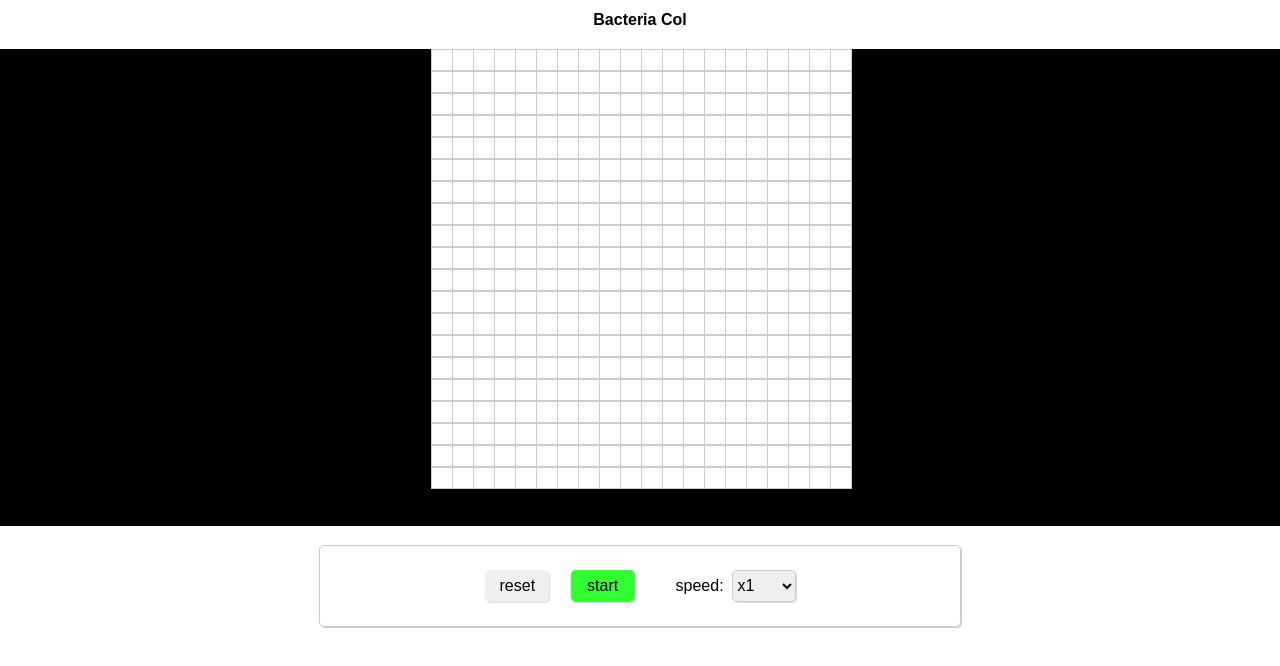
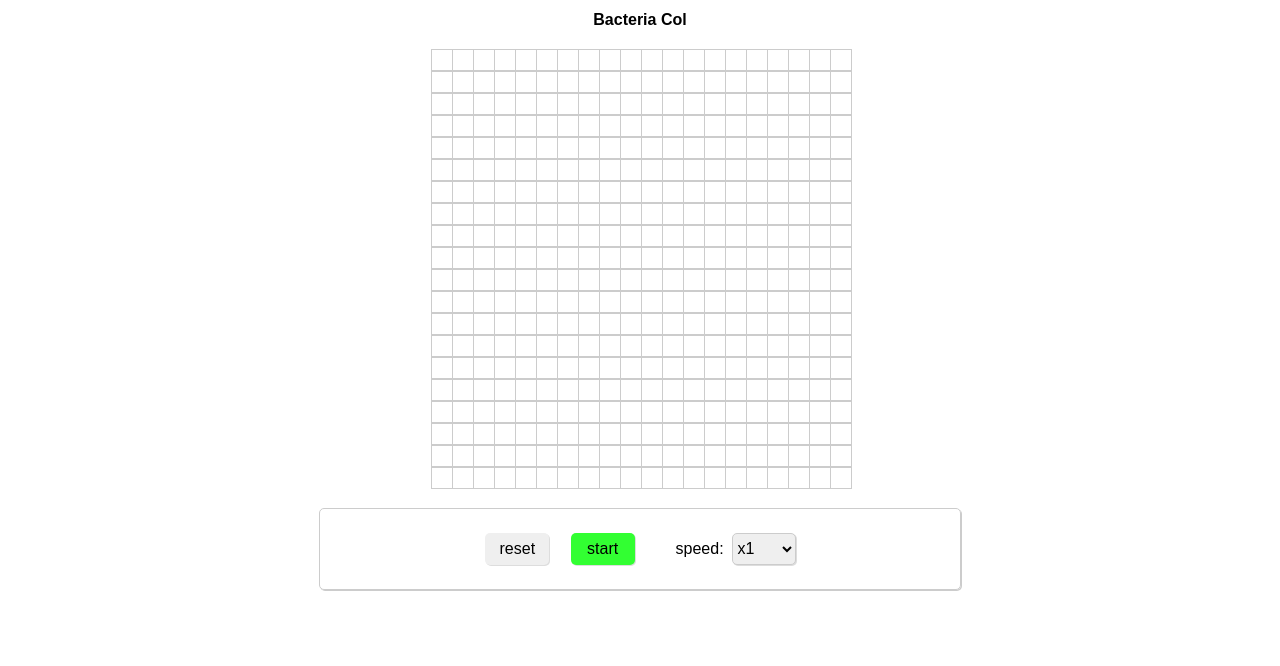
Before and after one commit to Cheekane/Cell-Growth-Simulation, a React (Create React App) app in the folder client/: page / in a window 1280 px wide. Shown: the top 666 px of the page. Built offline with nearby package versions, Linux system fonts and the light colour scheme.

Commit message:
fixed speedy division after reset

```diff
--- a/client/src/App.css
+++ b/client/src/App.css
@@ -9,7 +9,6 @@
   gap: 1px;
   justify-content: center;
   margin: 20px auto;
-  background-color: #000;
 }
 
 .cell {
--- a/client/src/App.tsx
+++ b/client/src/App.tsx
@@ -23,7 +23,7 @@ const createGrid = (rows: number, cols: number): boolean[][] => {
 /*
     searches for an empty adjacent cell from every bacteria occupied cell and updates
     the grid with the inserted bacteria, then returns the updated grid
-    time complexity O(4n^2)
+    time complexity O(n^2)
 */
 const updateGrid = (grid: boolean[][]): boolean[][] => {
     // create copy of grid by mapping each nested array, then use slice to copy array
@@ -66,30 +66,57 @@ const App: React.FC = () => {
     // initialize useStates for grid, is simulation running?, division interval (ms)
     const [grid, setGrid] = useState<boolean[][]>(createGrid(20, 20))
     const [isRunning, setIsRunning] = useState<boolean>(false)
-    const [selectedMultipier, setSelectedMultipier] = useState(1)
+    const [selectedMultiplier, setSelectedMultiplier] = useState(1)
     const [interval, setInterval] = useState<number>(1000)
 
-    const intervalRef = useRef<number>(interval)
+    const timerID = useRef<number | null>(null)
 
-    // update intervalRef when interval changes
+    // update timerID when interval changes
     useEffect(() => {
-        intervalRef.current = interval
+        timerID.current = interval
     }, [interval])
 
 
     // starts updating grid or clears the interval when simulation starts/stops or the interval changes
     useEffect(() => {
+        // clear interval with the current timerID if there is one
+        if (timerID.current !== null) {
+            clearInterval(timerID.current)
+        }
         // if the simulation is running, run updateGrid with the grid
         if (isRunning) {
-            // runs defined instructions every interval (ms) and stores intervalID in intervalRef.current
-            intervalRef.current = window.setInterval(() => {
+            // runs defined instructions every interval (ms) and stores timerID in timerID.current
+            timerID.current = window.setInterval(() => {
                 setGrid((prevGrid) => updateGrid(prevGrid))
-            }, intervalRef.current)
-        } else {
-            // clear interval with the current intervalID
-            clearInterval(intervalRef.current)
+            }, interval)
+        }
+
+        // cleanup function to clear interval when component unmounts or dependencies change
+        return () => {
+            if (timerID.current !== null) {
+                clearInterval(timerID.current)
+            }
         }
     }, [isRunning, interval])
+
+    // mounts spacebar listener on render
+    useEffect(() => {
+        // when keyboard event 'Space' is pressed run the handleStartStop function
+        const handleSpacebarDown = (event: KeyboardEvent) => {
+        if (event.code === 'Space') {
+            // prevents component refresh
+            event.preventDefault()
+            handleStartStop()
+        }
+    }
+
+        window.addEventListener('keydown', handleSpacebarDown)
+
+        // cleanup function when eventlistener unmounts
+        return () => {
+            window.addEventListener('keydown', handleSpacebarDown)
+        }
+    }, [])
 
     // sets the isRunning state to start or stop running T/F
     const handleStartStop = () => {
@@ -99,6 +126,10 @@ const App: React.FC = () => {
     // resets the simulation and creates new grid
     const handleReset = () => {
         setIsRunning(false)
+        if (timerID.current !== null) {
+            clearInterval(timerID.current)
+            timerID.current = null // reset timerID to null
+        }
         setGrid(createGrid(20, 20))
     }
 
@@ -107,7 +138,7 @@ const App: React.FC = () => {
         // **DIVIDE TO SPEED UP INTERVAL** NOT MULTPLY (SLOWS/INCREASES INTERVAL) so dumb
         setInterval(1000 / multiplier)
         // update the selected multplier value in Controls component
-        setSelectedMultipier(multiplier)
+        setSelectedMultiplier(multiplier)
     }
 
     return (
@@ -120,7 +151,7 @@ const App: React.FC = () => {
                 />
                 <Controls
                     isRunning={isRunning}
-                    selectedMultipier={selectedMultipier}
+                    selectedMultiplier={selectedMultiplier}
                     handleStartStop={handleStartStop}
                     handleIntervalChange={handleIntervalChange}
                     handleReset={handleReset}
--- a/client/src/components/Controls/Controls.tsx
+++ b/client/src/components/Controls/Controls.tsx
@@ -4,7 +4,7 @@ import './Controls.css'
 // control props from App
 interface ControlProps {
     isRunning: boolean;
-    selectedMultipier: number;
+    selectedMultiplier: number;
     handleStartStop: () => void;
     handleIntervalChange: (multiplier: number) => void;
     handleReset: () => void;
@@ -13,7 +13,7 @@ interface ControlProps {
 /*
     simulation control component of the simulation, start, stop, pause, change interval selection
 */
-const Controls: React.FC<ControlProps> = ({ isRunning, selectedMultipier, handleStartStop, handleIntervalChange, handleReset }) => {
+const Controls: React.FC<ControlProps> = ({ isRunning, selectedMultiplier, handleStartStop, handleIntervalChange, handleReset }) => {
     // change the interval change from selection options
     const handleChange = (event: React.ChangeEvent<HTMLSelectElement>) => {
         // convert to float and set the multiplier and interval
@@ -32,7 +32,7 @@ const Controls: React.FC<ControlProps> = ({ isRunning, selectedMultipier, handle
                 </div>
                 <div className='interval-select-speed-container'>
                     <label>speed: &nbsp;</label>
-                    <select className='interval-speed-select' value={selectedMultipier} onChange={handleChange}>
+                    <select className='interval-speed-select' value={selectedMultiplier} onChange={handleChange}>
                         <option value={8}>x8</option>
                         <option value={4}>x4</option>
                         <option value={2}>x2</option>
--- a/client/src/components/Grid/Grid.tsx
+++ b/client/src/components/Grid/Grid.tsx
@@ -33,9 +33,9 @@ const Grid: React.FC<GridProps> = ({ grid, setGrid }) => {
                             occupied={cell}
                             onClick={() => handleCellClick(rowIndex, colIndex)}
                         />
-                    ))};
+                    ))}
                 </div>
-            ))};
+            ))}
         </div>
     );
 };
```
Also changed, not shown: 1 other file (tests, documents, lock files or other folders).
